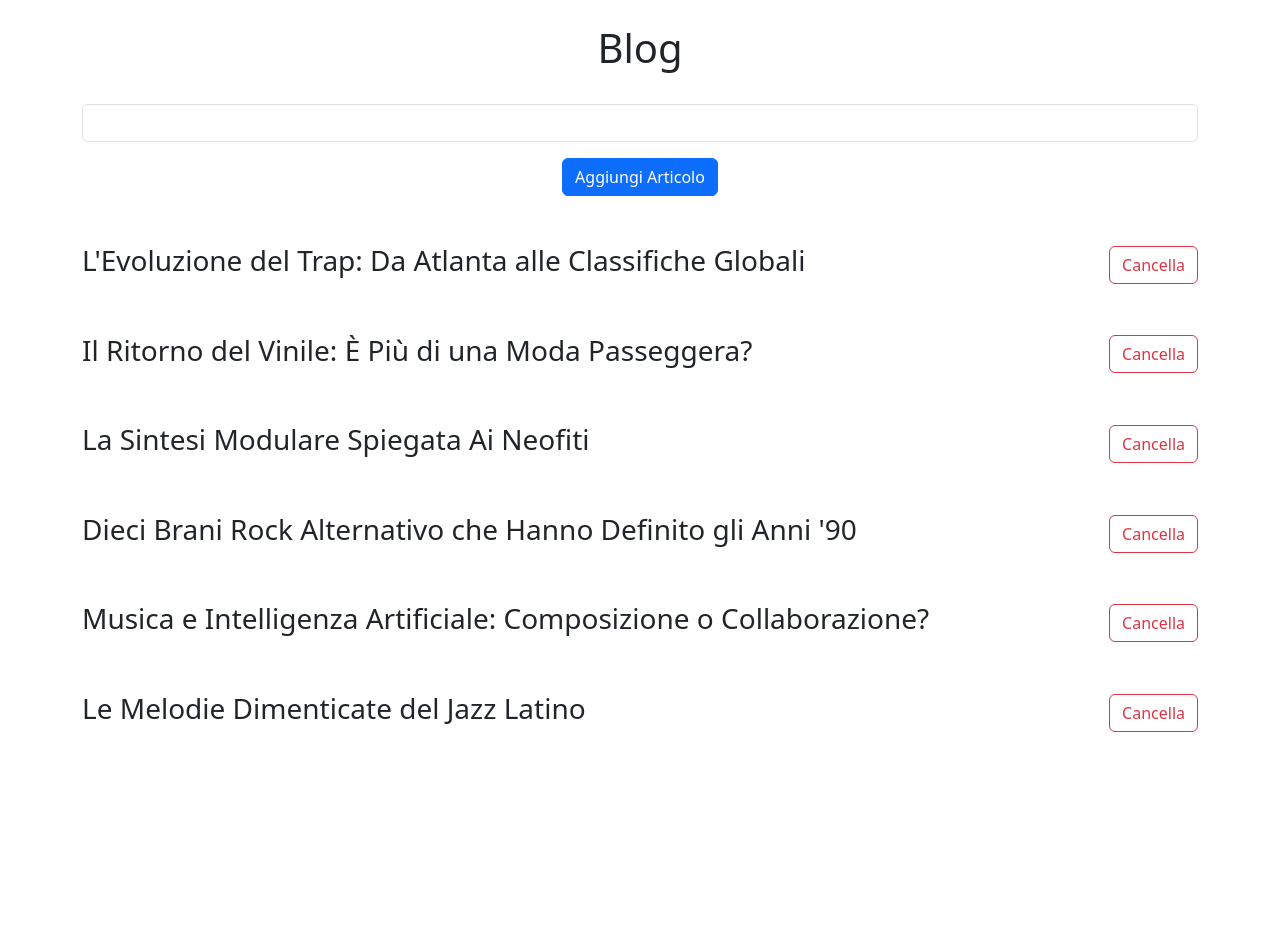
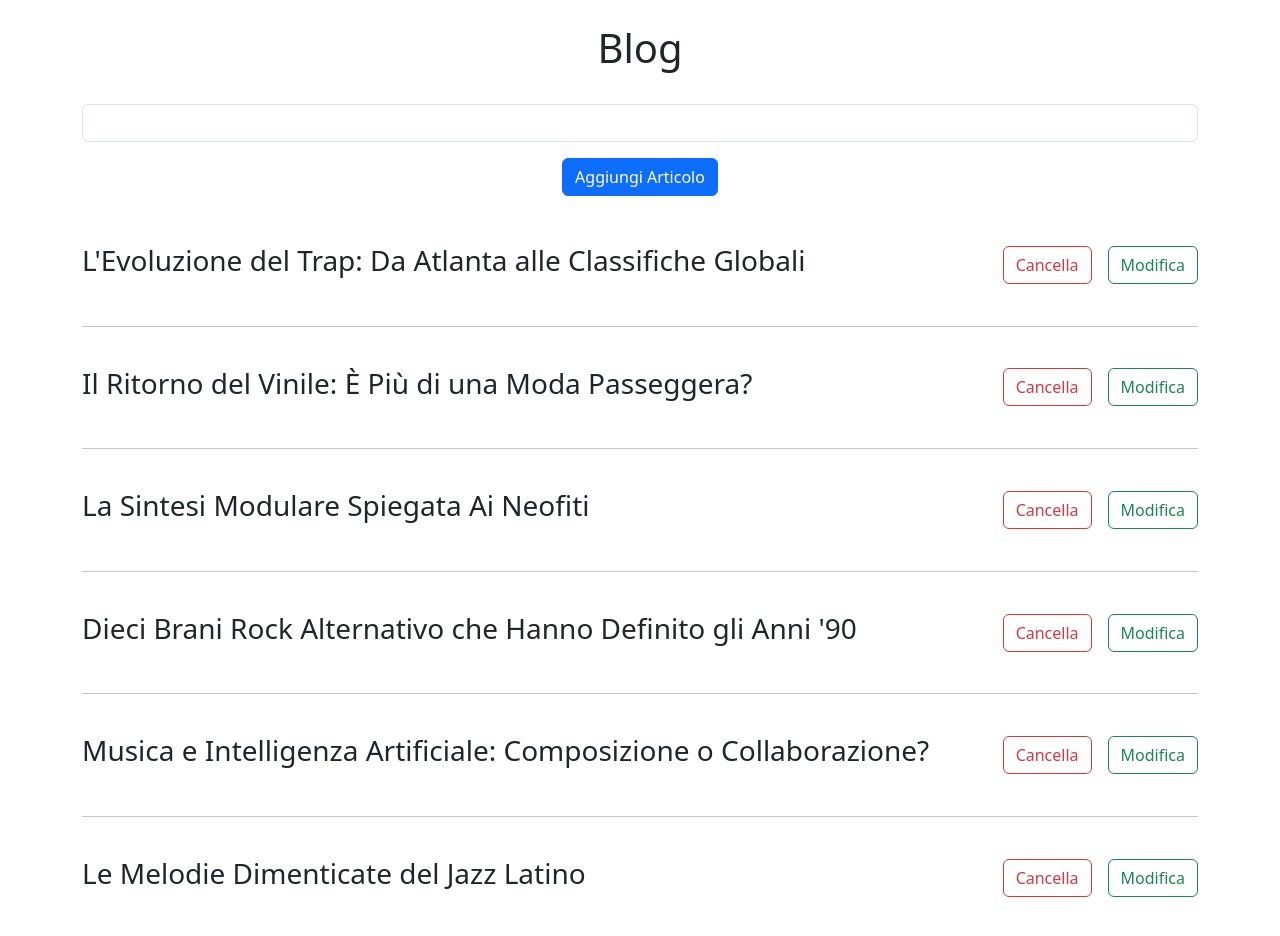
Before and after one commit to ElioSpena/react-form, a React (Vite) app: page / in a window 1280 px wide. Shown: the top 936 px of the page. Before the commit the page ends 800 px from the top, so only its background shows below. Built offline with nearby package versions, Linux system fonts and the light colour scheme.

Commit message:
feat: implementata funzione di modifica titolo

```diff
--- a/src/component/Button.jsx
+++ b/src/component/Button.jsx
@@ -2,8 +2,7 @@ export default function Button({text, className, onClick}) {
     return (
          <button
             className={className}
-            onClick={onClick}
-            >
+            onClick={onClick}>
             {text}
         </button>
     )
--- a/src/component/Form.jsx
+++ b/src/component/Form.jsx
@@ -1,20 +1,20 @@
 import Button from "./Button"
 
-export default function Form({onSubmit, onChange, value, text}) {
+export default function Form({onSubmit, onChange, value, btnClassName, formClassName, inputClassName, text, type}) {
     return (
              <form
           onSubmit={onSubmit}
-           className="text-center">
+           className={formClassName}>
 
             <input
             value={value}
             onChange={onChange}
-            className="form-control mb-3"
-            type="text" />
+            className={inputClassName}
+            type={type} />
 
             <Button
-            className={"btn btn-primary mb-4"}
-            text={"Aggiungi Articolo"}
+            className={btnClassName}
+            text={text}
             />
           </form>
     )
--- a/src/component/List.jsx
+++ b/src/component/List.jsx
@@ -1,16 +1,42 @@
 import Button from "./Button"
+import Form from "./Form"
 
-export default function List({titolo, onClick}) {
-    return(
+export default function List({titolo, onClick, getElemOnClick, saveEditedElem, onTextChange, editingText, isEditing}) {
+    return( <>
              <li className="list-item d-flex align-items-center flex-row justify-content-between">
-                  <h3 className="py-4">{titolo}</h3>
 
+                    {isEditing ? (
+                        <input
+                        type="text"
+                        placeholder="Modifica il titolo..."
+                        value={editingText}
+                        onChange={onTextChange}
+                        className="form-control me-2"
+                        /> ) : (
+                            <h3 className="py-4">{titolo}</h3>
+                        )
+                    }
+
+
+                <div className="d-flex gap-3">
                 <Button
                  onClick={onClick}
                     className={"btn btn-outline-danger"}
                     text={"Cancella"}
                 />
 
+                <Button
+                onClick={isEditing ? saveEditedElem : getElemOnClick}
+                className={"btn btn-outline-success"}
+                text={isEditing ? "Salva" : "Modifica"}
+
+                />
+                </div>
+
             </li>
+             <hr />
+            </>
+
+
     )
 }
--- a/src/component/Main.jsx
+++ b/src/component/Main.jsx
@@ -1,4 +1,4 @@
-import { useState } from "react"
+import { use, useState } from "react"
 import Form from "./Form";
 import List from "./List";
 
@@ -6,11 +6,13 @@ export default function Main({musicBlogArticles}) {
 
   const [newArticle, setNewArticle] = useState("");
   const [articles, setArticles] = useState(musicBlogArticles);
+  const [elemId, setElemId] = useState(null);
+  const [text, setText] = useState("");
 
   function submit(event) {
     event.preventDefault();
       const newArticleObject = {
-      id: [articles.length + 1],
+      id: articles.length + 1,
       titolo: newArticle,
       contenuto: "",
     };
@@ -24,6 +26,20 @@ export default function Main({musicBlogArticles}) {
     setArticles(updatedArticles);
   };
 
+function getElem(id, title) {
+  setElemId(id);
+  setText(title);
+}
+
+function saveEditing(idToSave) {
+  setArticles(articles.map((curArticle) => curArticle.id === idToSave ?
+  {...curArticle, titolo: text} : curArticle
+))
+setElemId(null);
+setText("");
+}
+
+
 
 return (
     <main>
@@ -32,22 +48,37 @@ return (
 
 
            <Form
+           type={"text"}
+           formClassName={"text-center"}
+           inputClassName={"form-control mb-3"}
            onSubmit={submit}
            value={newArticle}
-           text={"Aggiungi Articolo Musicale"}
+           text={"Aggiungi Articolo"}
            onChange={(event) => {
               setNewArticle(event.target.value);
-            }}/>
+            }}
+            btnClassName={"btn btn-primary mb-4"}
+            />
 
             <ul className="text-center list-group">
 
               {articles.map(curData=> (
                 <List
                 key={curData.id}
+                isEditing={elemId === curData.id}
+                editingText={text}
                 titolo={curData.titolo}
-                id={curData.id}
+                onTextChange={(event) =>
+                  setText(event.target.value)}
                 onClick={() =>
                     deleteElem(curData.id)}
+                getElemOnClick={() =>
+                    getElem(curData.id, curData.titolo)
+                }
+                saveEditedElem={() =>
+                    saveEditing(curData.id)
+                }
+
                 />
               ))}
 
```
